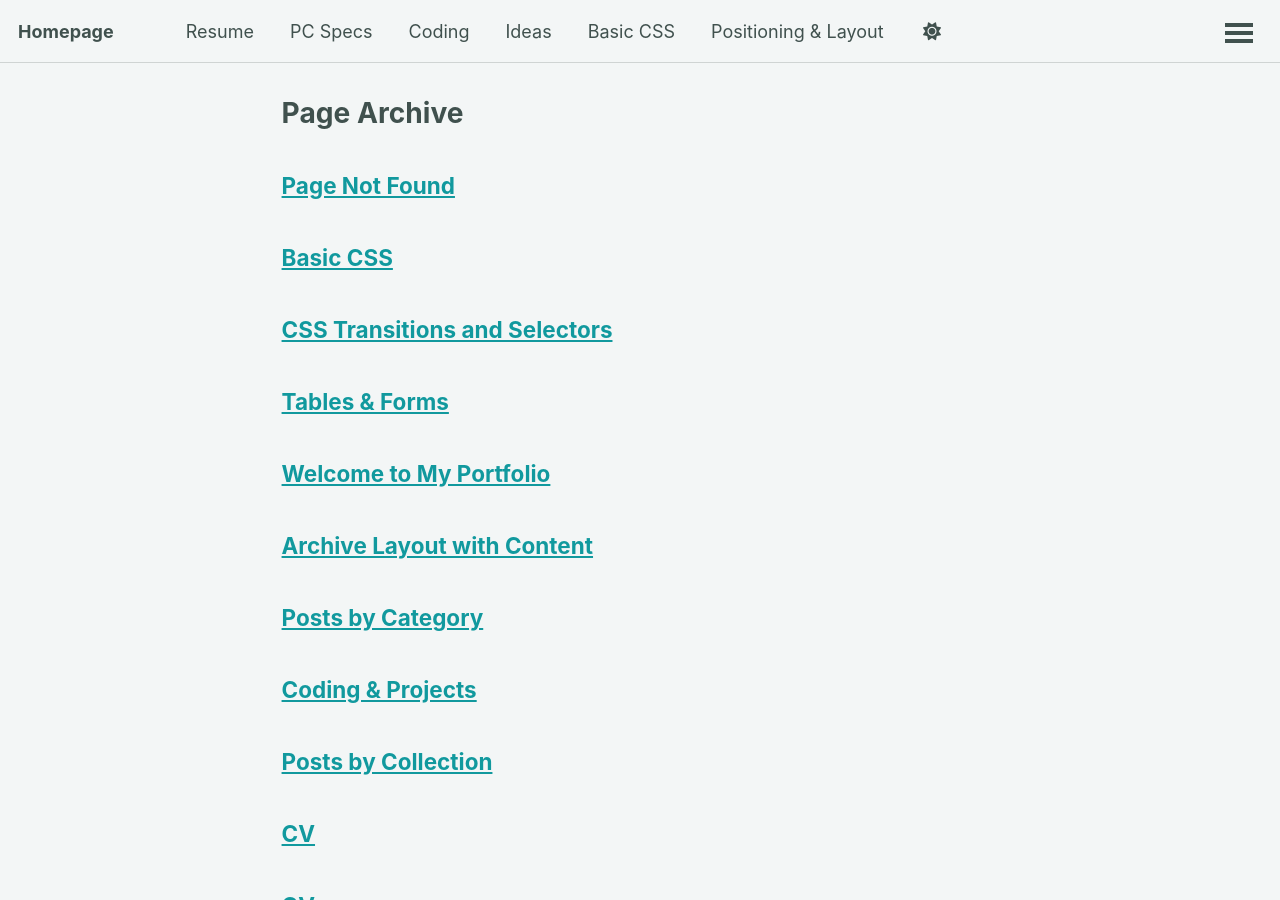
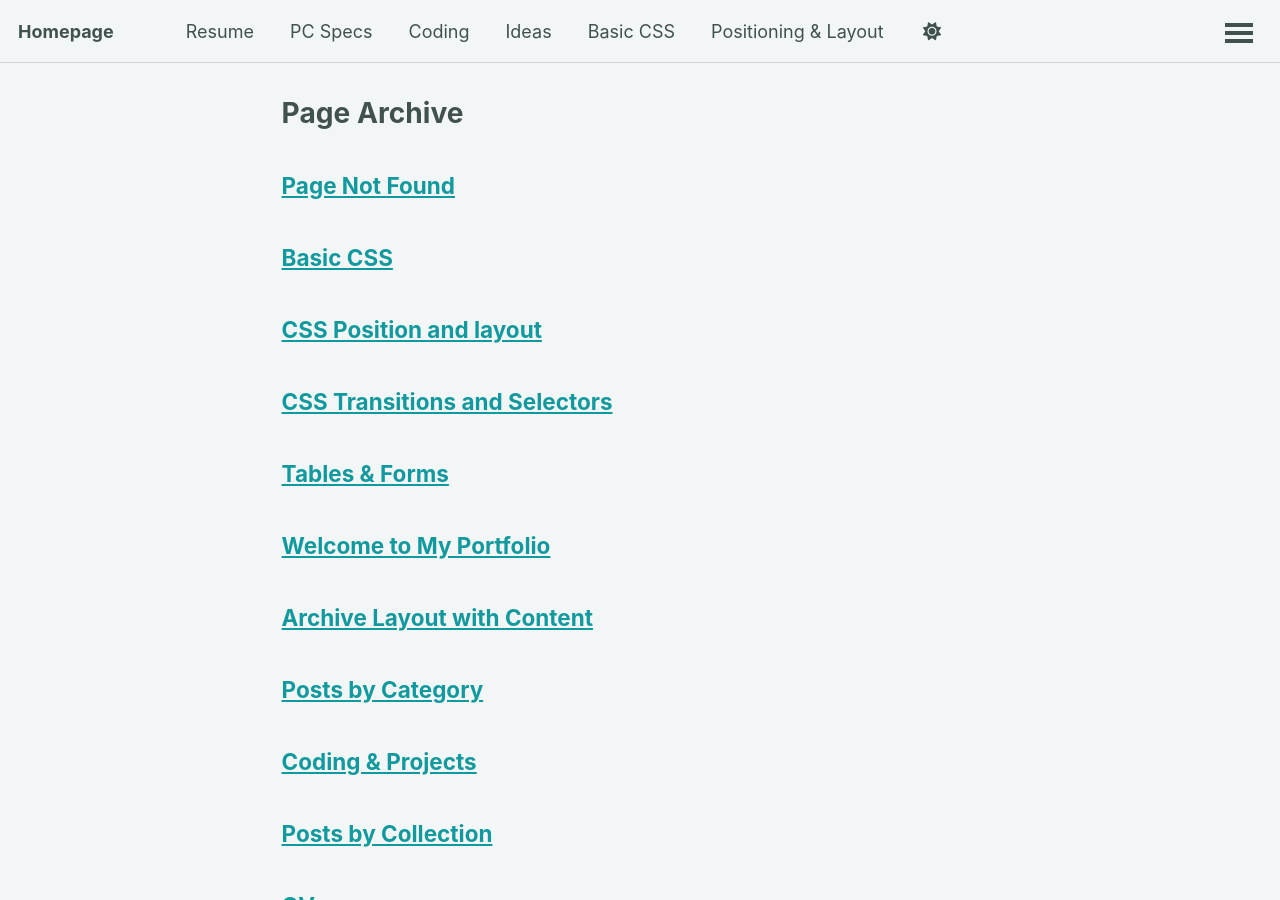
Before and after one commit to williamromero11/williamromero11.github.io, a Jekyll site: the page built from _pages/page-archive.html, in a window 1280 px wide and 900 px high. Built offline with Jekyll 4.4.1, drawn with Linux system fonts in a browser that asks for light colours; a script bundle is joined from its source files by our own code; library files that are not in the unit come from our copies.

Commit message:
Add front matter to PL.md for layout and title

```diff
--- a/_pages/PL.md
+++ b/_pages/PL.md
@@ -1,3 +1,8 @@
+---
+permalink: /PL/
+title: "CSS Position and layout"
+layout: page
+---
 <!DOCTYPE html>
 <html lang="en">
 <head>
```
